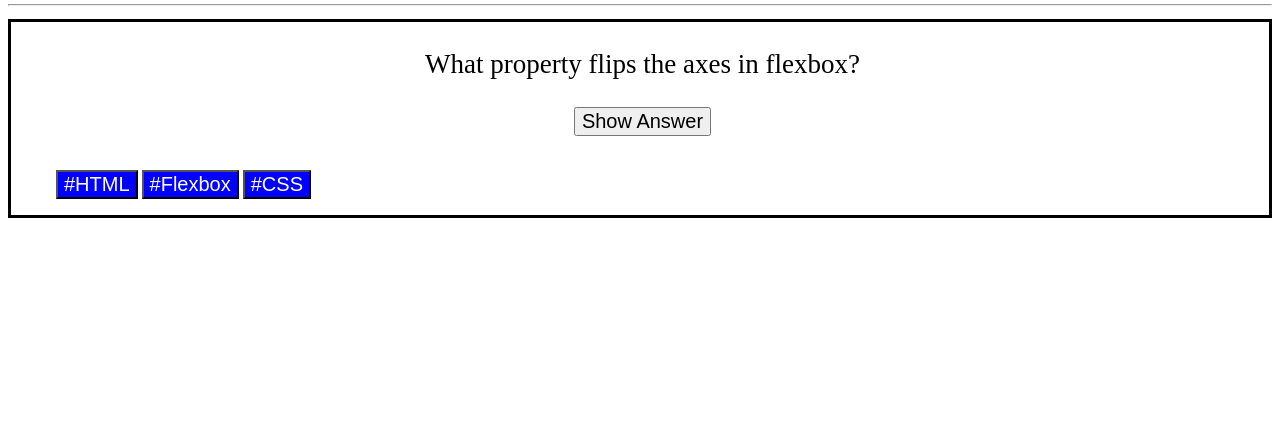
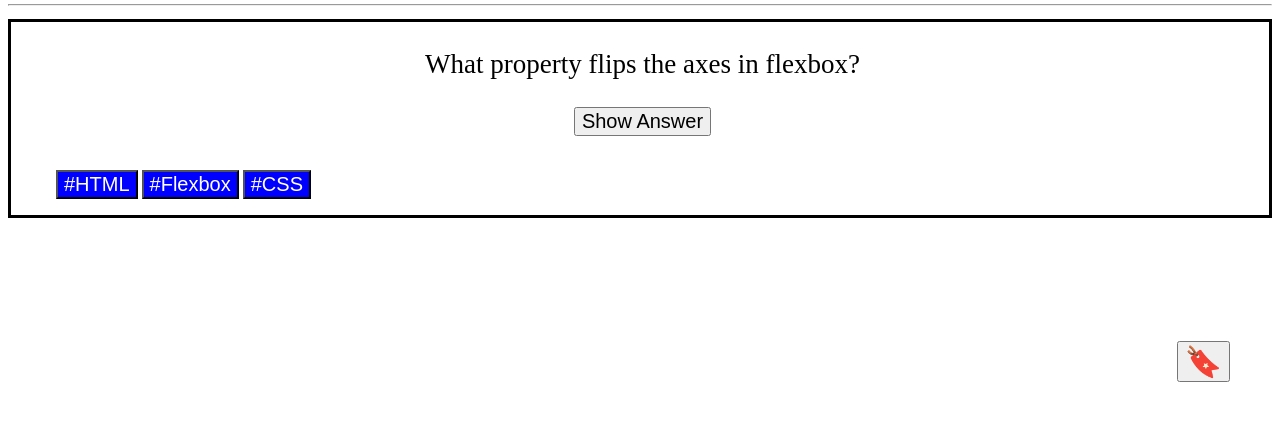
Before and after one commit to catdieval/quiz-app, a plain HTML site: page index.html in a window 1280 px wide. Shown: the part 93-526 px from the top of the page. Drawn offline with Linux system fonts and the light colour scheme.

Commit message:
Add a bookmark button to the card

```diff
--- a/index.html
+++ b/index.html
@@ -18,7 +18,7 @@
       <section class="question-card-box">
         <p>What property flips the axes in flexbox?</p>
 
-        <button type="button">Show Answer</button>
+        <button type="button" class="answer-button">Show Answer</button>
         <br />
         <ul>
           <li class="button-category">
@@ -31,6 +31,14 @@
             <button type="button" class="colored-button">#CSS</button>
           </li>
         </ul>
+        <button
+          type="button"
+          class="bookmark-button"
+          aria-label="Bookmark card"
+          title="Bookmark card"
+        >
+          🔖
+        </button>
       </section>
       <section class="footer">
         <nav>
--- a/styles.css
+++ b/styles.css
@@ -21,7 +21,7 @@ p {
   font-size: 27px;
 }
 
-button {
+.answer-button {
   max-width: fit-content;
   align-self: center;
   font-size: 20px;
@@ -35,6 +35,16 @@ button {
 .colored-button {
   background-color: blue;
   color: white;
+  font-size: 20px;
+}
+
+.bookmark-button {
+  max-width: fit-content;
+  align-self: center;
+  font-size: 30px;
+  position: fixed;
+  bottom: 325px;
+  right: 50px;
 }
 
 .footer {
```
Also changed, not shown: bookmarks.html (+1 -1 lines).
